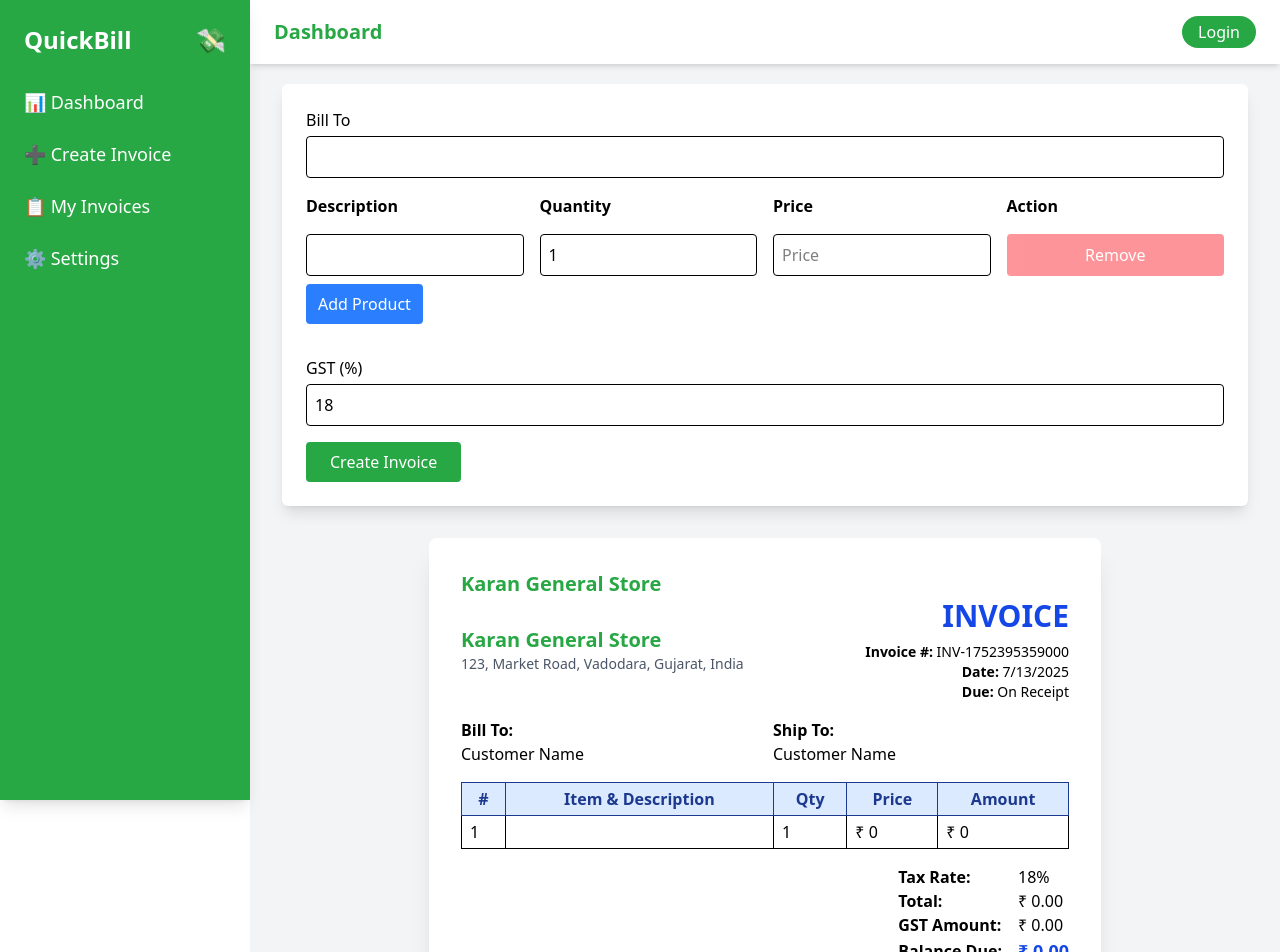
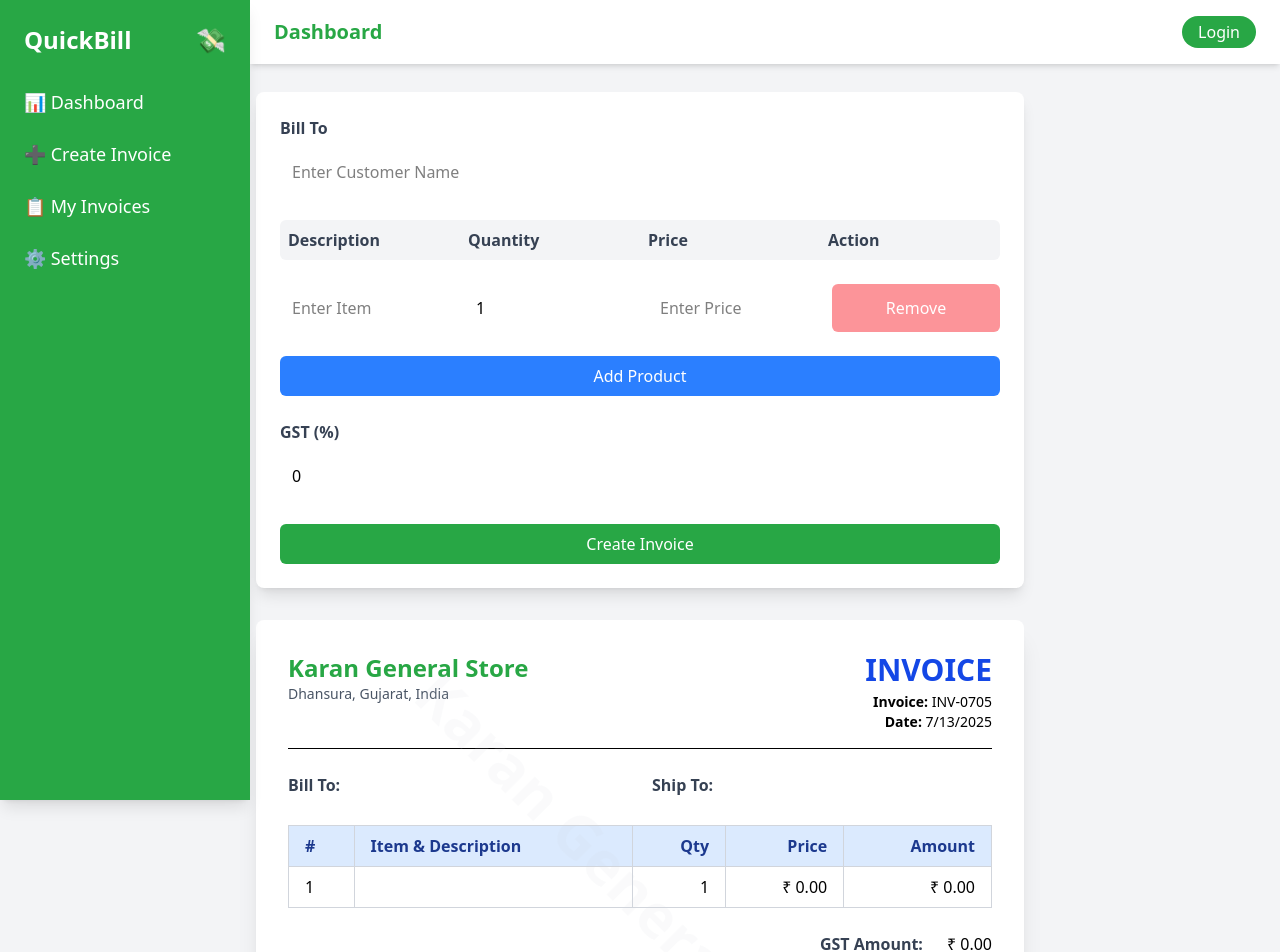
Before and after one commit to Kaya-Khurana/QuickBill, a React (Vite) app: page /create-invoice in a window 1280 px wide. Shown: the top 952 px of the page. Built offline with nearby package versions, Linux system fonts and the light colour scheme.

Commit message:
Invoice Module Updated

```diff
--- a/src/pages/CreateInvoice.jsx
+++ b/src/pages/CreateInvoice.jsx
@@ -1,15 +1,20 @@
-import { useState, useRef } from "react";
+import { useState, useRef, useEffect } from "react";
 import jsPDF from "jspdf";
-import html2canvas from "html2canvas";
 
 export default function CreateInvoice() {
   const [customerName, setCustomerName] = useState("");
-  const [gst, setGst] = useState(18);
+  const [gst, setGst] = useState(0);
   const [products, setProducts] = useState([
     { description: "", quantity: 1, price: 0 },
   ]);
   const [success, setSuccess] = useState(false);
   const invoiceRef = useRef();
+
+  useEffect(() => {
+    setCustomerName("");
+    setGst(0);
+    setProducts([{ description: "", quantity: 1, price: 0 }]);
+  }, []);
 
   const handleProductChange = (index, key, value) => {
     const updated = [...products];
@@ -40,40 +45,8 @@ export default function CreateInvoice() {
     e.preventDefault();
     setSuccess(true);
     setTimeout(() => setSuccess(false), 2000);
-    // You can add your API call here if needed
   };
 
-  //   const handleDownloadPDF = async () => {
-  //     const input = invoiceRef.current;
-  //     if (!input) return;
-  //     // Scroll to top to ensure full capture
-  //     window.scrollTo(0, 0);
-  //     // Wait for DOM to render
-  //     await new Promise((resolve) => setTimeout(resolve, 300));
-  //     const canvas = await html2canvas(input, {
-  //       scale: 2,
-  //       useCORS: true,
-  //       backgroundColor: "#fff",
-  //     });
-  //     const imgData = canvas.toDataURL("image/png");
-  //     const pdf = new jsPDF({
-  //       orientation: "portrait",
-  //       unit: "pt",
-  //       format: "a4",
-  //     });
-  //     const pageWidth = pdf.internal.pageSize.getWidth();
-  //     const pageHeight = pdf.internal.pageSize.getHeight();
-  //     const imgProps = pdf.getImageProperties(imgData);
-  //     let pdfWidth = pageWidth - 40;
-  //     let pdfHeight = (imgProps.height * pdfWidth) / imgProps.width;
-  //     // If invoice is too tall, fit to page
-  //     if (pdfHeight > pageHeight - 40) {
-  //       pdfHeight = pageHeight - 40;
-  //       pdfWidth = (imgProps.width * pdfHeight) / imgProps.height;
-  //     }
-  //     pdf.addImage(imgData, "PNG", 20, 20, pdfWidth, pdfHeight);
-  //     pdf.save(`Invoice_${customerName || "Customer"}.pdf`);
-  //   };
   const handleDownloadPDF = () => {
     const doc = new jsPDF({
       orientation: "portrait",
@@ -81,103 +54,122 @@ export default function CreateInvoice() {
       format: "a4",
     });
 
-    // Add title and store info
-    doc.setFontSize(20);
-    doc.text("Karan General Store", 20, 20);
-    doc.setFontSize(12);
-    doc.text("123, Market Road, Vadodara, Gujarat, India", 20, 30);
-    doc.text("INVOICE", 160, 20);
-    doc.text(`Invoice #: INV-${Date.now()}`, 160, 30);
-    doc.text(`Date: ${new Date().toLocaleDateString()}`, 160, 40);
-    doc.text("Due: On Receipt", 160, 50);
+    doc.setFontSize(16);
+    doc.text("Karan General Store", 20, 20, { color: "#28A745" });
+    doc.setFontSize(10);
+    doc.text("Dhansura, Gujarat, India", 20, 25);
+    doc.text("INVOICE", 150, 20, {
+      align: "right",
+      bold: true,
+      color: "#28A745",
+    });
+    doc.text(`Invoice : INV-0705`, 150, 25, { align: "right", bold: true });
+    doc.text(`Date: ${new Date().toLocaleDateString()}`, 150, 30, {
+      align: "right",
+    });
 
-    // Add Bill To and Ship To
-    doc.text("Bill To:", 20, 60);
-    doc.text(customerName || "Customer Name", 20, 70);
-    doc.text("Ship To:", 100, 60);
-    doc.text(customerName || "Customer Name", 100, 70);
+    // Bill To / Ship To
+    doc.text("Bill To:", 20, 45);
+    doc.text(customerName || "", 20, 50);
+    doc.text("Ship To:", 100, 45);
+    doc.text(customerName || "", 100, 50);
 
-    // Add table header with borders
-    doc.setFillColor(173, 216, 230); // Light blue background
-    doc.rect(20, 80, 170, 10, "F"); // Header background
-    doc.setDrawColor(0, 0, 0); // Black border
-    doc.rect(20, 80, 170, 10); // Header border
+    // Table Header
+    doc.setFillColor(173, 216, 230);
+    doc.rect(20, 60, 170, 10, "F");
+    doc.setDrawColor(0);
+    doc.rect(20, 60, 170, 10);
+    doc.setFontSize(10);
+    doc.text("#", 25, 67);
+    doc.text("Item & Description", 45, 67);
+    doc.text("Qty", 115, 67, { align: "right" });
+    doc.text("Price", 140, 67, { align: "right" });
+    doc.text("Amount", 185, 67, { align: "right" });
 
-    doc.setFontSize(12);
-    doc.text("#", 25, 87);
-    doc.text("Item & Description", 40, 87);
-    doc.text("Qty", 110, 87);
-    doc.text("Price", 130, 87);
-    doc.text("Amount", 150, 87);
+    // Column dividers
+    doc.line(40, 60, 40, 70);
+    doc.line(105, 60, 105, 70);
+    doc.line(125, 60, 125, 70);
+    doc.line(160, 60, 160, 70);
 
-    // Draw table columns
-    doc.line(35, 80, 35, 90); // after #
-    doc.line(105, 80, 105, 90); // after Item
-    doc.line(125, 80, 125, 90); // after Qty
-    doc.line(145, 80, 145, 90); // after Price
-
-    // Add table rows with borders
-    let yPos = 95;
+    // Table Rows
+    let yPos = 75;
     products.forEach((item, idx) => {
-      doc.rect(20, yPos - 7, 170, 10); // Row border
-      doc.line(35, yPos - 7, 35, yPos + 3); // after #
-      doc.line(105, yPos - 7, 105, yPos + 3); // after Item
-      doc.line(125, yPos - 7, 125, yPos + 3); // after Qty
-      doc.line(145, yPos - 7, 145, yPos + 3); // after Price
+      doc.rect(20, yPos - 5, 170, 10);
+      doc.line(40, yPos - 5, 40, yPos + 5);
+      doc.line(105, yPos - 5, 105, yPos + 5);
+      doc.line(125, yPos - 5, 125, yPos + 5);
+      doc.line(160, yPos - 5, 160, yPos + 5);
 
       doc.text(`${idx + 1}`, 25, yPos);
-      doc.text(item.description || "N/A", 40, yPos);
-      doc.text(item.quantity.toString(), 110, yPos);
-      doc.text(`₹ ${item.price.toFixed(2)}`, 130, yPos);
-      doc.text(`₹ ${(item.quantity * item.price).toFixed(2)}`, 150, yPos);
+      doc.text(item.description || "N/A", 45, yPos);
+      doc.text(item.quantity.toString(), 115, yPos, { align: "right" });
+      doc.text(`Rs. ${item.price.toFixed(2)}`, 150, yPos, { align: "right" });
+      doc.text(`Rs. ${(item.quantity * item.price).toFixed(2)}`, 185, yPos, {
+        align: "right",
+      }); // <-- FIXED: Amount now inside box
+
       yPos += 10;
     });
 
-    // Add totals
-    doc.text(`Tax Rate: ${gst}%`, 130, yPos + 10);
-    doc.text(`Total: ₹ ${subtotal.toFixed(2)}`, 130, yPos + 20);
+    // Totals Section (in table layout)
+    const totalsStartY = yPos + 10;
+    doc.setFontSize(10);
+    doc.rect(125, totalsStartY + 10, 30, 10);
+    doc.rect(155, totalsStartY + 10, 35, 10);
+    doc.text("GST Amount", 140, totalsStartY + 17, { align: "center" });
+    doc.text(`Rs. ${gstAmount.toFixed(2)}`, 185, totalsStartY + 17, {
+      align: "right",
+    });
+    doc.rect(125, totalsStartY, 30, 10);
+    doc.rect(155, totalsStartY, 35, 10);
+    doc.text("Total Amount ", 140, totalsStartY + 7, { align: "center" });
+    doc.text(`Rs. ${subtotal.toFixed(2)}`, 185, totalsStartY + 7, {
+      align: "right",
+    });
+
+    const termsY = totalsStartY + 30;
+    doc.setFontSize(10);
+    doc.text("Terms & Conditions", 20, termsY);
     doc.text(
-      `GST Amount: ₹ ${((subtotal * gst) / 100).toFixed(2)}`,
-      130,
-      yPos + 30
+      "Please make to payment before Delivery.Goods can be return within 3 days of Shopping with us.",
+      20,
+      termsY + 7
     );
-    doc.text(
-      `Balance Due: ₹ ${(subtotal + (subtotal * gst) / 100).toFixed(2)}`,
-      130,
-      yPos + 40
-    );
+    doc.text("Thanks for shopping with us!", 20, termsY + 20);
 
-    // Add terms
-    doc.text("Terms & Conditions", 20, yPos + 60);
-    doc.text(
-      "Full payment is due upon receipt. Late payments may be subject to additional fees.",
-      20,
-      yPos + 70
-    );
-    doc.text("Thanks for shopping with us!", 20, yPos + 80);
+    // Save PDF
+    doc.save(`Invoice_${customerName || "Invoice"}.pdf`);
+    // Reset form after download
+    setCustomerName("");
+    setGst(0);
+    setProducts([{ description: "", quantity: 1, price: 0 }]);
+  };
 
-    // Download the PDF
-    doc.save(`Invoice_${customerName || "Customer"}.pdf`);
-  };
   return (
-    <div className="p-8 min-h-screen bg-gray-100" style={{ marginLeft: 250 }}>
-      <h1 className="text-3xl font-bold text-[#28A745] mb-4">Create Invoice</h1>
+    <div className="p-8 min-h-screen bg-gray-100">
+      <h1 className="text-3xl font-bold text-[#28A745] mb-6 text-center">
+        Create Invoice
+      </h1>
       <form
         onSubmit={handleSubmit}
-        className="bg-white shadow-lg p-6 rounded-md space-y-4 mb-8"
+        className="bg-white shadow-lg p-6 rounded-lg space-y-6 mb-8 max-w-3xl mx-auto"
       >
         <div>
-          <label className="block font-medium mb-1">Bill To</label>
+          <label className="block font-semibold text-gray-700 mb-2">
+            Bill To
+          </label>
           <input
             type="text"
-            className="w-full border p-2 rounded"
+            className="w-full border-gray-300 p-3 rounded-md focus:ring-2 focus:ring-[#28A745] focus:border-transparent"
             value={customerName}
             onChange={(e) => setCustomerName(e.target.value)}
             required
+            placeholder="Enter Customer Name"
           />
         </div>
 
-        <div className="grid grid-cols-4 gap-4 font-bold">
+        <div className="grid grid-cols-4 gap-4 font-semibold text-gray-700 bg-gray-100 p-2 rounded-md">
           <div>Description</div>
           <div>Quantity</div>
           <div>Price</div>
@@ -185,15 +177,16 @@ export default function CreateInvoice() {
         </div>
 
         {products.map((item, idx) => (
-          <div key={idx} className="grid grid-cols-4 gap-4 mb-2">
+          <div key={idx} className="grid grid-cols-4 gap-4">
             <input
               type="text"
               value={item.description}
               onChange={(e) =>
                 handleProductChange(idx, "description", e.target.value)
               }
-              className="border p-2 rounded"
+              className="border-gray-300 p-3 rounded-md focus:ring-2 focus:ring-[#28A745] focus:border-transparent"
               required
+              placeholder="Enter Item"
             />
             <input
               type="number"
@@ -205,7 +198,7 @@ export default function CreateInvoice() {
                   Math.max(1, Number(e.target.value))
                 )
               }
-              className="border p-2 rounded"
+              className="border-gray-300 p-3 rounded-md focus:ring-2 focus:ring-[#28A745] focus:border-transparent"
               min="1"
               required
             />
@@ -216,18 +209,18 @@ export default function CreateInvoice() {
                 handleProductChange(
                   idx,
                   "price",
-                  Math.max(1, Number(e.target.value))
+                  Math.max(0, Number(e.target.value))
                 )
               }
-              className="border p-2 rounded"
-              min="1"
+              className="border-gray-300 p-3 rounded-md focus:ring-2 focus:ring-[#28A745] focus:border-transparent"
+              min="0"
               required
-              placeholder="Price"
+              placeholder="Enter Price"
             />
             <button
               type="button"
               onClick={() => removeProductRow(idx)}
-              className={`bg-red-500 text-white px-3 py-1 rounded hover:bg-red-600 ${
+              className={`bg-red-500 text-white px-4 py-2 rounded-md hover:bg-red-600 transition ${
                 products.length === 1 ? "opacity-50 cursor-not-allowed" : ""
               }`}
               disabled={products.length === 1}
@@ -240,18 +233,22 @@ export default function CreateInvoice() {
         <button
           type="button"
           onClick={addProductRow}
-          className="bg-blue-500 text-white px-3 py-2 rounded hover:bg-blue-600"
+          className="bg-blue-500 text-white px-6 py-2 rounded-md hover:bg-blue-600 transition w-full"
         >
           Add Product
         </button>
 
-        <div className="mt-4">
-          <label className="block font-medium mb-1">GST (%)</label>
+        <div>
+          <label className="block font-semibold text-gray-700 mb-2">
+            GST (%)
+          </label>
           <input
             type="number"
             value={gst}
-            onChange={(e) => setGst(Number(e.target.value))}
-            className="w-full border p-2 rounded"
+            onChange={(e) =>
+              setGst(Math.max(0, Math.min(100, Number(e.target.value))))
+            }
+            className="w-full border-gray-300 p-3 rounded-md focus:ring-2 focus:ring-[#28A745] focus:border-transparent"
             min="0"
             max="100"
             required
@@ -260,12 +257,12 @@ export default function CreateInvoice() {
 
         <button
           type="submit"
-          className="bg-[#28A745] text-white px-6 py-2 rounded hover:bg-green-600"
+          className="bg-[#28A745] text-white px-6 py-2 rounded-md hover:bg-green-600 transition w-full"
         >
           Create Invoice
         </button>
         {success && (
-          <div className="text-green-600 font-semibold mt-2">
+          <div className="text-green-600 font-semibold text-center mt-2">
             Invoice Created Successfully!
           </div>
         )}
@@ -274,112 +271,112 @@ export default function CreateInvoice() {
       {/* Invoice Preview */}
       <div
         ref={invoiceRef}
-        className="bg-white mx-auto rounded-lg shadow-xl p-8 w-full max-w-2xl"
-        style={{ backgroundColor: "#fff" }} // ensure no oklch here
+        className="bg-white mx-auto rounded-lg shadow-xl p-8 w-full max-w-3xl relative"
       >
-        <h2 className="text-xl font-bold" style={{ color: "#28A745" }}>
-          Karan General Store
-        </h2>
-        <div className="flex justify-between items-center mb-4">
+        <div className="flex justify-between items-start mb-6 border-b pb-4">
           <div>
-            <h2 className="text-xl font-bold text-[#28A745]">
+            <h2 className="text-2xl font-bold text-[#28A745]">
               Karan General Store
             </h2>
-            <p className="text-sm text-gray-600">
-              123, Market Road, Vadodara, Gujarat, India
+            <p className="text-sm text-gray-600">Dhansura, Gujarat, India</p>
+          </div>
+          <div className="text-right">
+            <h2 className="text-3xl font-bold text-blue-700">INVOICE</h2>
+            <p className="text-sm mt-1">
+              <span className="font-semibold">Invoice:</span> INV-0705
+            </p>
+            <p className="text-sm">
+              <span className="font-semibold">Date:</span>{" "}
+              {new Date().toLocaleDateString()}
             </p>
           </div>
-          <div className="text-right">
-            <span className="text-3xl font-bold text-blue-700">INVOICE</span>
-            <div className="text-sm mt-2">
-              <div>
-                <span className="font-semibold">Invoice #:</span> INV-
-                {Date.now()}
-              </div>
-              <div>
-                <span className="font-semibold">Date:</span>{" "}
-                {new Date().toLocaleDateString()}
-              </div>
-              <div>
-                <span className="font-semibold">Due:</span> On Receipt
-              </div>
-            </div>
+        </div>
+        <div className="grid grid-cols-2 gap-6 mb-6">
+          <div>
+            <div className="font-semibold text-gray-700">Bill To:</div>
+            <div className="mt-1">{customerName || ""}</div>
+          </div>
+          <div>
+            <div className="font-semibold text-gray-700">Ship To:</div>
+            <div className="mt-1">{customerName || ""}</div>
           </div>
         </div>
-        <div className="grid grid-cols-2 gap-4 mb-4">
-          <div>
-            <div className="font-semibold">Bill To:</div>
-            <div>{customerName || "Customer Name"}</div>
-          </div>
-          <div>
-            <div className="font-semibold">Ship To:</div>
-            <div>{customerName || "Customer Name"}</div>
-          </div>
-        </div>
-        <table className="w-full border mb-4">
+        <table className="w-full border-collapse mb-6">
           <thead>
             <tr className="bg-blue-100 text-blue-900">
-              <th className="border px-2 py-1">#</th>
-              <th className="border px-2 py-1">Item & Description</th>
-              <th className="border px-2 py-1">Qty</th>
-              <th className="border px-2 py-1">Price</th>
-              <th className="border px-2 py-1">Amount</th>
+              <th className="border border-gray-300 px-4 py-2 text-left">#</th>
+              <th className="border border-gray-300 px-4 py-2 text-left">
+                Item & Description
+              </th>
+              <th className="border border-gray-300 px-4 py-2 text-right">
+                Qty
+              </th>
+              <th className="border border-gray-300 px-4 py-2 text-right">
+                Price
+              </th>
+              <th className="border border-gray-300 px-4 py-2 text-right">
+                Amount
+              </th>
             </tr>
           </thead>
           <tbody>
             {products.map((item, idx) => (
-              <tr key={idx}>
-                <td className="border px-2 py-1">{idx + 1}</td>
-                <td className="border px-2 py-1">{item.description}</td>
-                <td className="border px-2 py-1">{item.quantity}</td>
-                <td className="border px-2 py-1">₹ {item.price}</td>
-                <td className="border px-2 py-1">
-                  ₹ {item.quantity * item.price}
+              <tr key={idx} className="border-b border-gray-200">
+                <td className="border border-gray-300 px-4 py-2">{idx + 1}</td>
+                <td className="border border-gray-300 px-4 py-2">
+                  {item.description}
+                </td>
+                <td className="border border-gray-300 px-4 py-2 text-right">
+                  {item.quantity}
+                </td>
+                <td className="border border-gray-300 px-4 py-2 text-right">
+                  ₹ {item.price.toFixed(2)}
+                </td>
+                <td className="border border-gray-300 px-4 py-2 text-right">
+                  ₹ {(item.quantity * item.price).toFixed(2)}
                 </td>
               </tr>
             ))}
           </tbody>
         </table>
         <div className="flex justify-end">
-          <table>
+          <table className="text-right">
             <tbody>
               <tr>
-                <td className="pr-4 font-semibold">Tax Rate:</td>
-                <td>{gst}%</td>
-              </tr>
-              <tr>
-                <td className="pr-4 font-semibold">Total:</td>
-                <td>₹ {subtotal.toFixed(2)}</td>
-              </tr>
-              <tr>
-                <td className="pr-4 font-semibold">GST Amount:</td>
+                <td className="pr-6 font-semibold text-gray-700">
+                  GST Amount:
+                </td>
                 <td>₹ {gstAmount.toFixed(2)}</td>
               </tr>
               <tr>
-                <td className="pr-4 font-semibold">Balance Due:</td>
-                <td className="text-blue-700 font-bold text-lg">
-                  ₹ {totalAmount.toFixed(2)}
-                </td>
+                <td className="pr-6 font-semibold text-gray-700">Total:</td>
+                <td>₹ {subtotal.toFixed(2)}</td>
               </tr>
             </tbody>
           </table>
         </div>
-        <div className="mt-6 text-sm text-gray-600">
+        <div className="mt-6 text-sm text-gray-600 border-t pt-4">
           <div className="font-semibold">Terms & Conditions</div>
-          <div>
-            Full payment is due upon receipt. Late payments may be subject to
-            additional fees.
+          <div className="mt-2">Please make to payment before Delivery.</div>
+          <div className="mt-2">
+            Goods can be return within 3 days of Shopping with us.
           </div>
         </div>
         <div className="mt-4 text-center text-gray-700">
           Thanks for shopping with us!
+        </div>
+        {/* Watermark effect */}
+        <div className="absolute inset-0 flex items-center justify-center opacity-10 pointer-events-none">
+          <h2 className="text-6xl font-bold text-gray-300 rotate-45">
+            Karan General Store
+          </h2>
         </div>
       </div>
       <div className="flex justify-end mt-4">
         <button
           type="button"
           onClick={handleDownloadPDF}
-          className="bg-blue-600 text-white px-6 py-2 rounded hover:bg-blue-800"
+          className="bg-blue-600 text-white px-6 py-2 rounded-md hover:bg-blue-700 transition"
         >
           Save as PDF
         </button>
```
